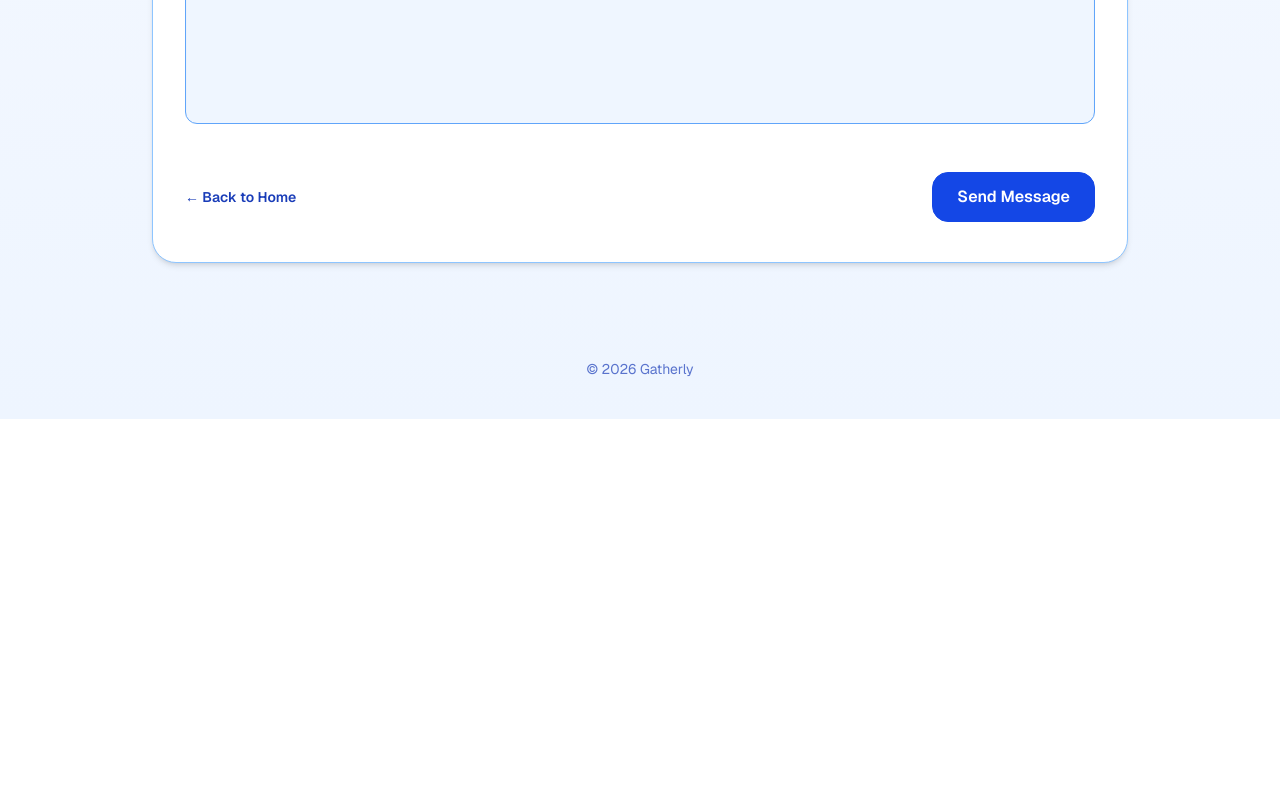
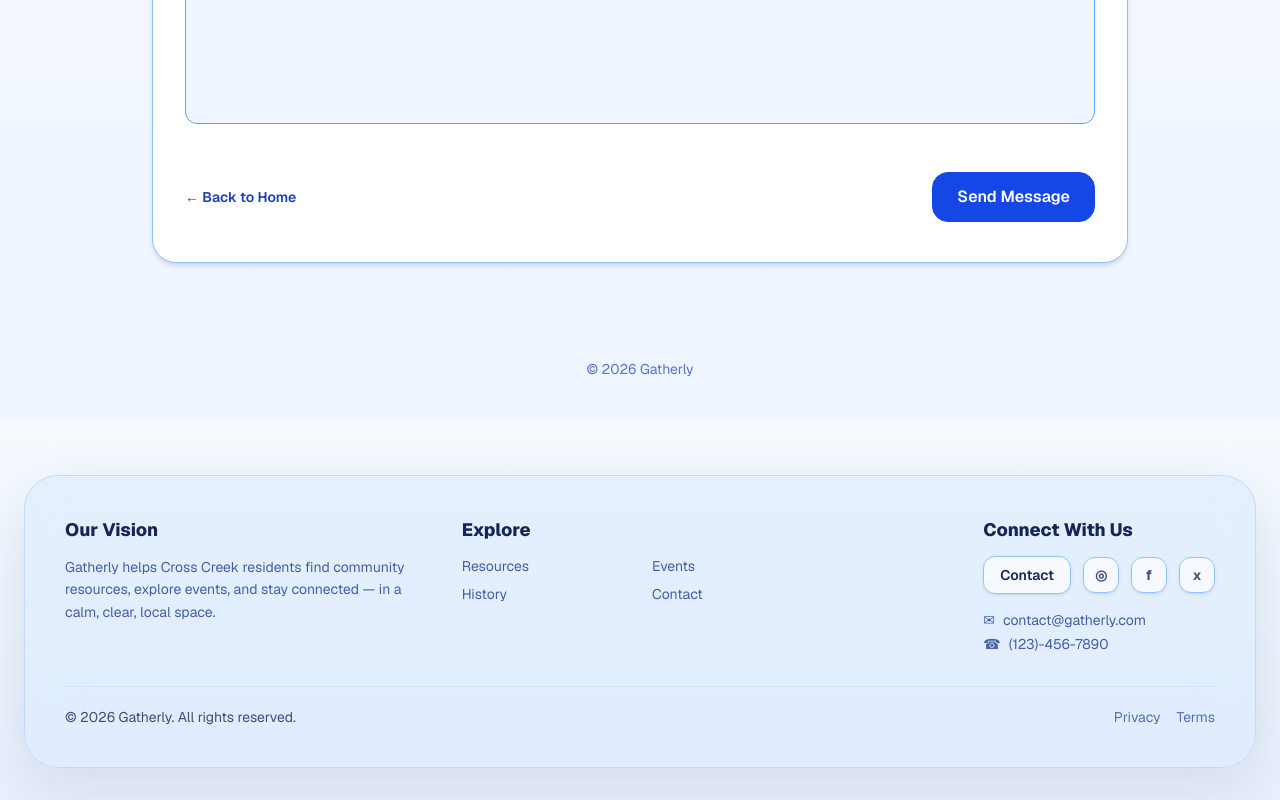
Before and after one commit to TSA-Group/tsa_group_starter, a Next.js app: page /contact in a window 1280 px wide. Shown: the part 577-1377 px from the top of the page. Before the commit the page ends 996 px from the top, so only its background shows below. Built offline with nearby package versions, Linux system fonts and the light colour scheme.

Commit message:
Update layout.tsx

```diff
--- a/app/layout.tsx
+++ b/app/layout.tsx
@@ -1,10 +1,8 @@
 import type { Metadata } from "next";
 import { Geist, Geist_Mono } from "next/font/google";
 import "./globals.css";
-import { Header } from "@/components/Header";
 import LayoutShell from "./layout-shell";
 import SiteFooter from "@/components/SiteFooter";
-
 
 const geistSans = Geist({ variable: "--font-geist-sans", subsets: ["latin"] });
 const geistMono = Geist_Mono({ variable: "--font-geist-mono", subsets: ["latin"] });
@@ -18,7 +16,10 @@ export default function RootLayout({ children }: { children: React.ReactNode })
   return (
     <html lang="en" data-theme="light">
       <body className={`${geistSans.variable} ${geistMono.variable} antialiased`}>
-        <LayoutShell>{children}</LayoutShell>
+        <LayoutShell>
+          {children}
+          <SiteFooter />
+        </LayoutShell>
       </body>
     </html>
   );
```
